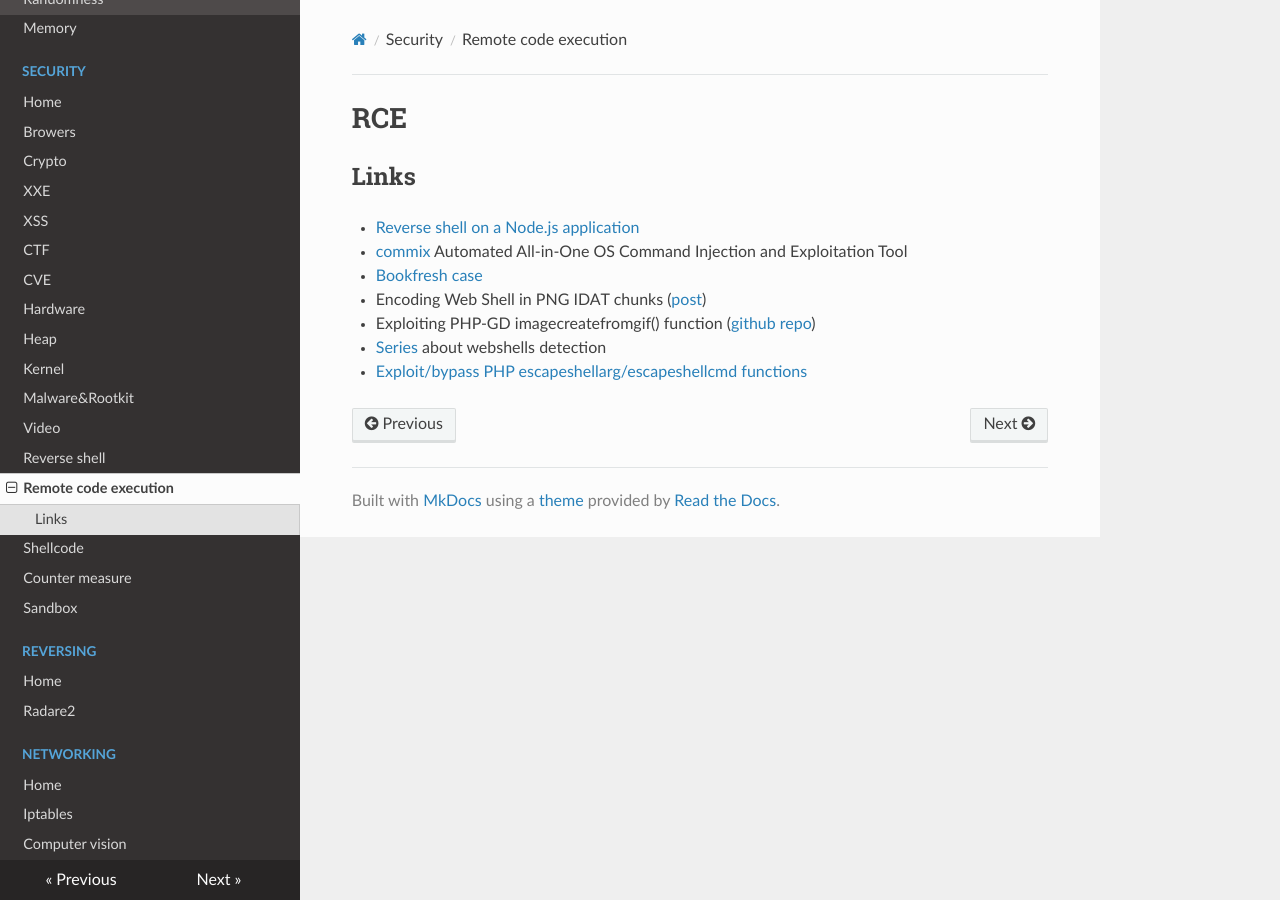
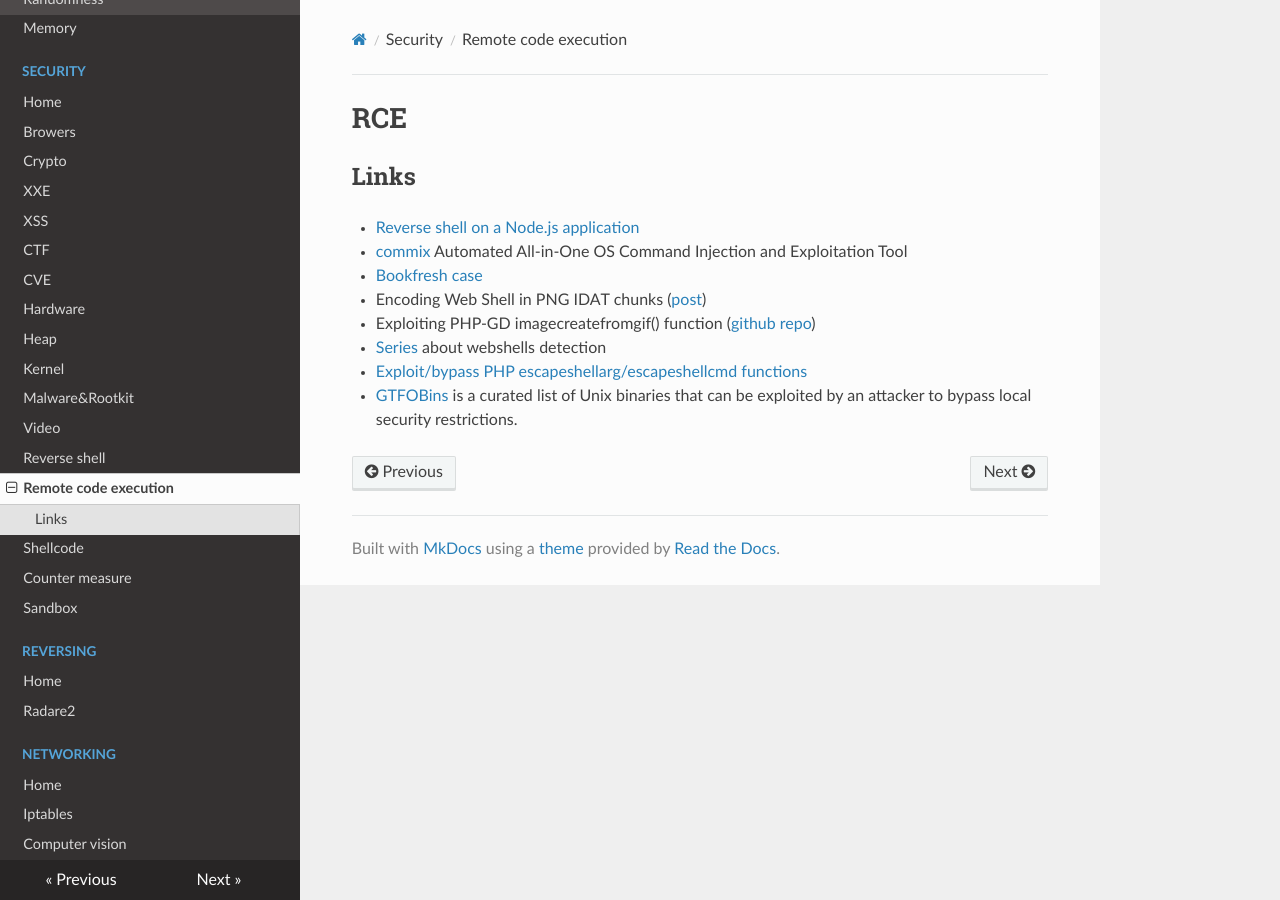
Before and after one commit to gipi/low-level, an MkDocs documentation site: the page built from docs/security/rce.md, in a window 1280 px wide. Built offline with MkDocs 1.6.1, drawn with Linux system fonts in a browser that asks for light colours; nearby versions of some CDN libraries; old or Windows-style settings are respelled for this version of MkDocs.

Commit message:
Update rce.md

```diff
--- a/docs/security/rce.md
+++ b/docs/security/rce.md
@@ -9,3 +9,4 @@
  - Exploiting PHP-GD imagecreatefromgif() function ([github repo](https://github.com/d0lph1n98/Defeating-PHP-GD-imagecreatefromgif))
  - [Series](https://dfir.it/blog/categories/webshell/) about webshells detection
  - [Exploit/bypass PHP escapeshellarg/escapeshellcmd functions](https://security.szurek.pl/exploit-bypass-php-escapeshellarg-escapeshellcmd.html)
+ - [GTFOBins](https://gtfobins.github.io/) is a curated list of Unix binaries that can be exploited by an attacker to bypass local security restrictions.
```
